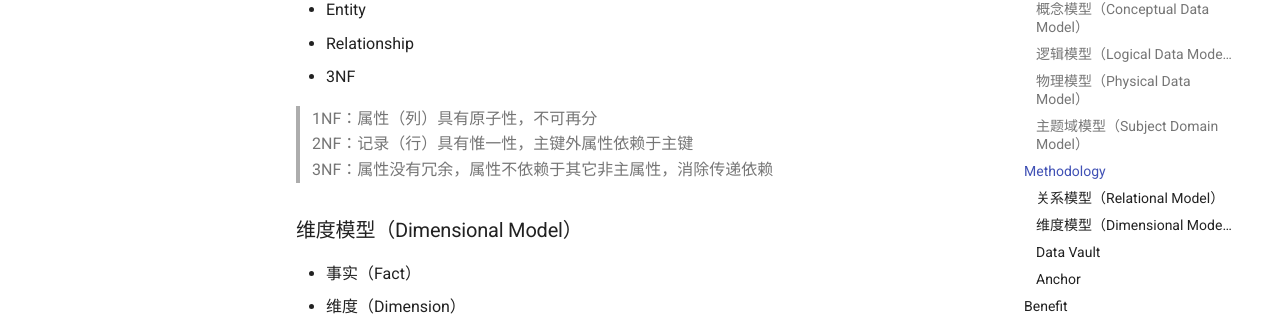
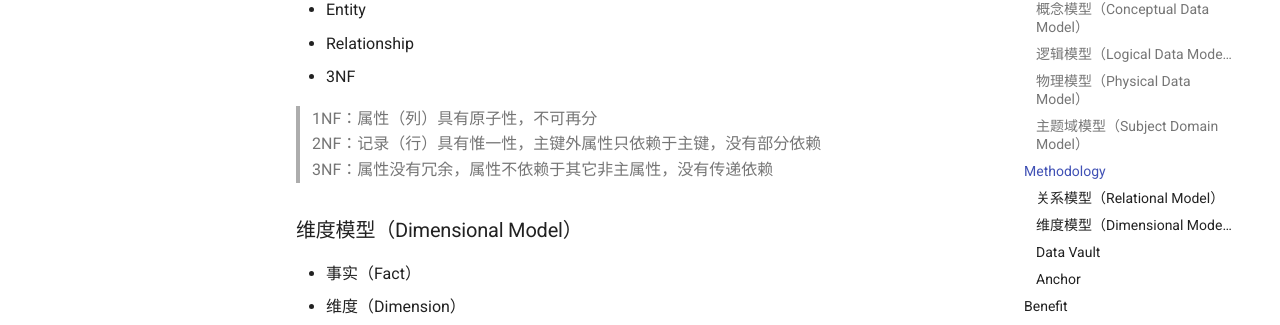
Before and after one commit to hyperj/note.data-management, an MkDocs documentation site: the page built from docs/data-modeling-and-design.md, in a window 1280 px wide and 900 px high, scrolled down 676 px. Shown: the part 126-451 px from the top of the window. Built offline with MkDocs 1.6.1 and Material for MkDocs 9.7.7, drawn with Linux system fonts in a browser that asks for light colours; comment, search, counter and statistics services are not loaded.

Commit message:
update code

```diff
--- a/docs/data-modeling-and-design.md
+++ b/docs/data-modeling-and-design.md
@@ -27,8 +27,8 @@
 - 3NF
 
 > 1NF：属性（列）具有原子性，不可再分<br>
-> 2NF：记录（行）具有惟一性，主键外属性依赖于主键<br>
-> 3NF：属性没有冗余，属性不依赖于其它非主属性，消除传递依赖
+> 2NF：记录（行）具有惟一性，主键外属性只依赖于主键，没有部分依赖<br>
+> 3NF：属性没有冗余，属性不依赖于其它非主属性，没有传递依赖
 
 ### 维度模型（Dimensional Model）
 
```
